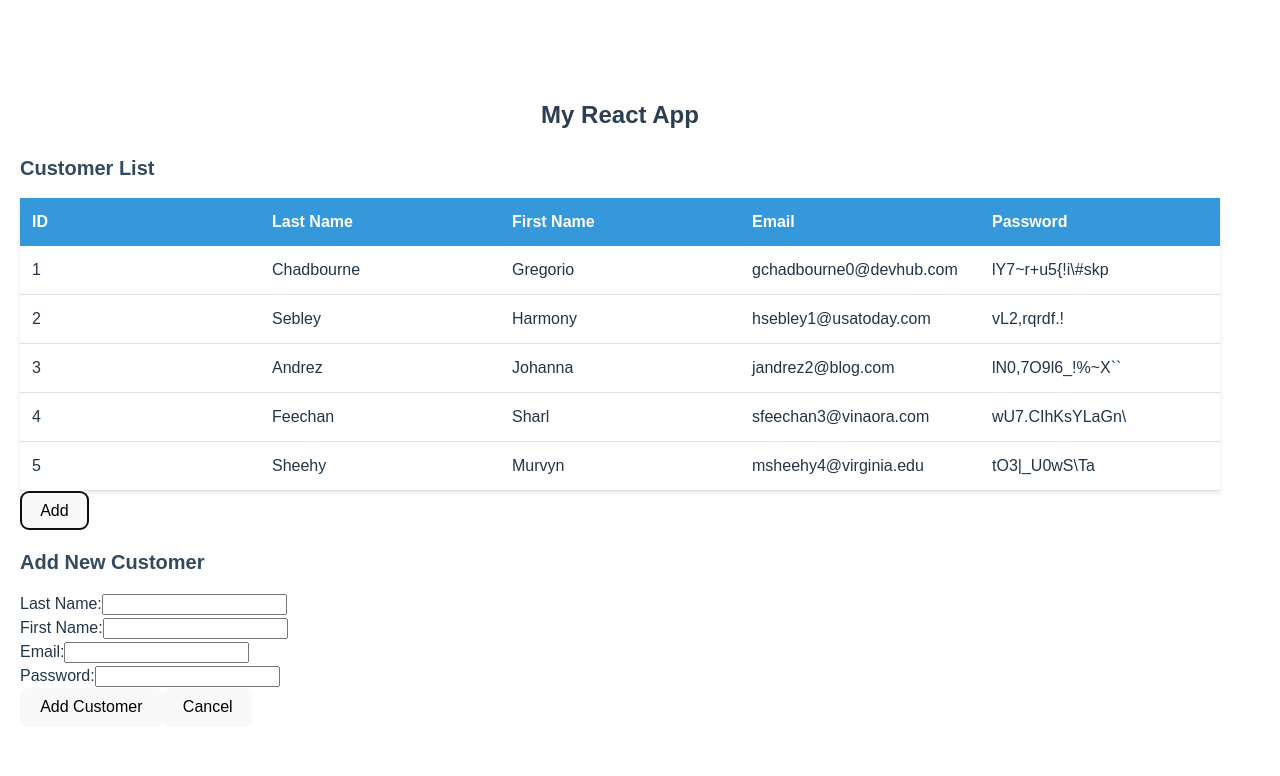
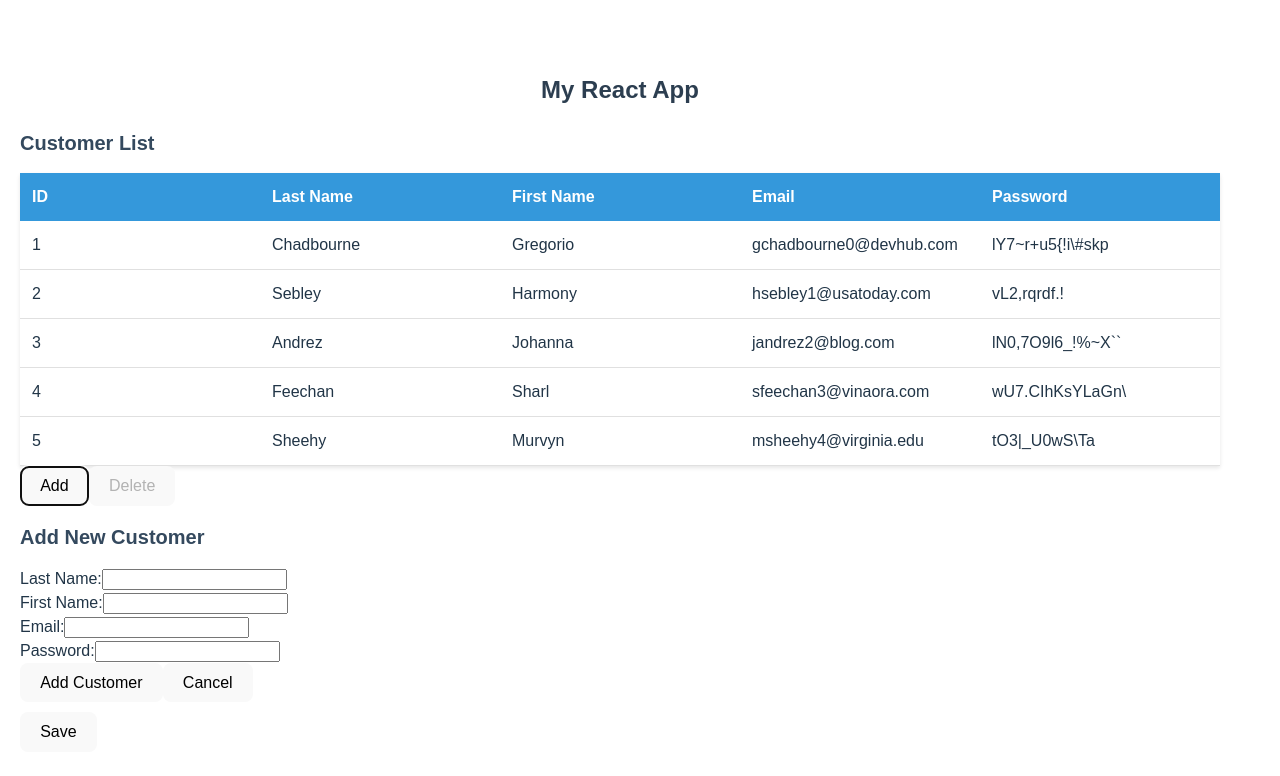
Before and after one commit to pgalleg03/reactProject, a React (Vite) app: page / in a window 1280 px wide. Both pictures are taken after a click on the button "Add". Shown: the top 776 px of the page. Built offline with nearby package versions, Linux system fonts and the light colour scheme.

Commit message:
delete and save buttons

```diff
--- a/src/App.jsx
+++ b/src/App.jsx
@@ -69,24 +69,47 @@ function Body({ customers, handleSelect, isSelected }) {
 }
 
 // ActionButton: Toggles between showing Add or Update form
-function ActionButton({ selectedId }) {
+function ActionButton({ selectedId, customers, setCustomers }) {
   const [showForm, setShowForm] = useState(false);
 
   const handleToggleForm = () => {  //toggle visability
     setShowForm(prev => !prev);
   };
+ // delete action
+  const handleDelete = () => {
+    if (selectedId !== null) {
+      setCustomers(customers.filter(customer => customer.id !== selectedId));
+      setShowForm(false); // Hide form after deletion
+    }
+  };
+  // save action
+  const handleSave = () => {
+    // Placeholder for save logic; could trigger form submission or save changes
+    console.log("Save button clicked");
+  };
 
-  return (
+
+ return (
     <div>
       <button onClick={handleToggleForm}>
         {selectedId !== null ? 'Update' : 'Add'}
       </button>
+      <button onClick={handleDelete} disabled={selectedId === null}>
+        Delete
+      </button>
       {showForm && (
-        selectedId !== null ? (
-          <UpdateCustomerForm onCancel={handleToggleForm} />
-        ) : (
-          <AddCustomerForm onCancel={handleToggleForm} />
-        )
+        <div>
+          {selectedId !== null ? (
+            <UpdateCustomerForm onCancel={handleToggleForm} />
+          ) : (
+            <AddCustomerForm onCancel={handleToggleForm} />
+          )}
+          <div style={{ marginTop: '10px' }}>
+            <button onClick={handleSave} style={{ marginRight: '10px' }}>
+              Save
+            </button>
+          </div>
+        </div>
       )}
     </div>
   );
@@ -110,12 +133,12 @@ function AddCustomerForm({ onCancel }) {
         <br />
         <label>
           Email:
-          <input type="email" name="email" required />
+          <input type="email" name="customer.email" required />
         </label>
         <br />
         <label>
           Password:
-          <input type="password" name="password" required />
+          <input type="password" name="customer.password" required />
         </label>
         <br />
         <button>Add Customer</button>
@@ -150,4 +173,4 @@ function UpdateCustomerForm({ onCancel }) {
 }
 
 export default App;
-export { AddCustomerForm, UpdateCustomerForm };
+export { Body, ActionButton, AddCustomerForm, UpdateCustomerForm };
--- a/src/components/Add.jsx
+++ /dev/null
@@ -1,3 +0,0 @@
-function Add ({ setCustomers, setMode, setSelectedCustomer }) {
-      const [formData, setFormData] = React.useState({ first_name: '', last_name: '', email: '', password: '' });
-}
```
Also changed, not shown: src/components/CostumerForm.tsx (added).
